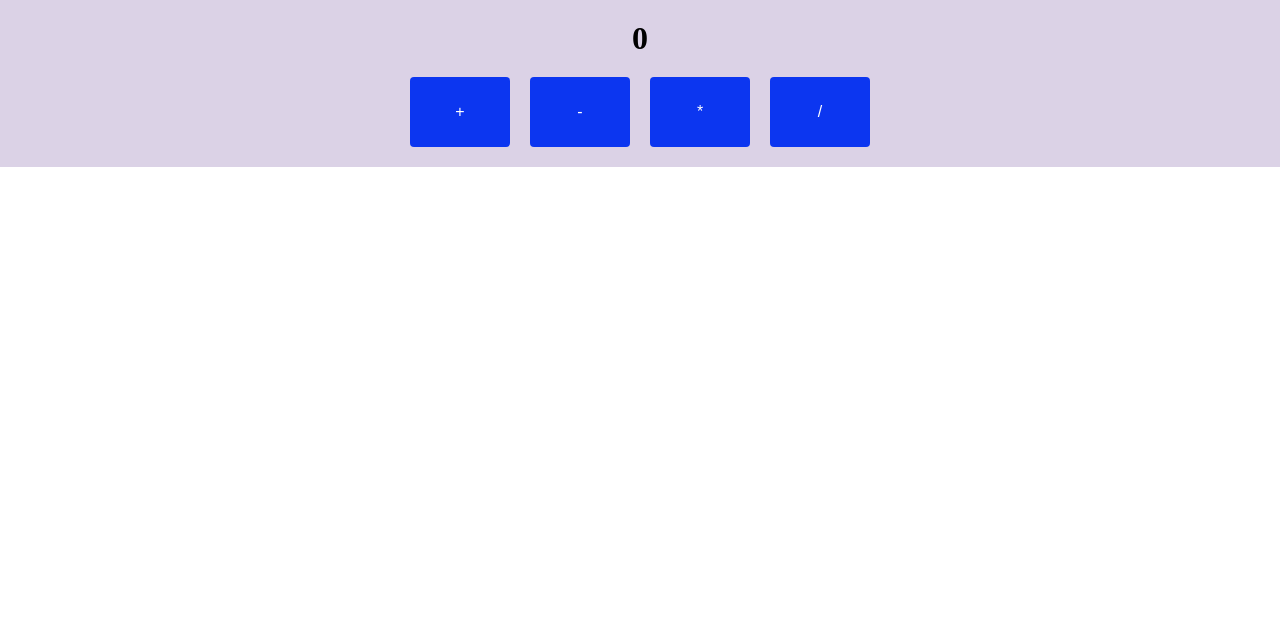
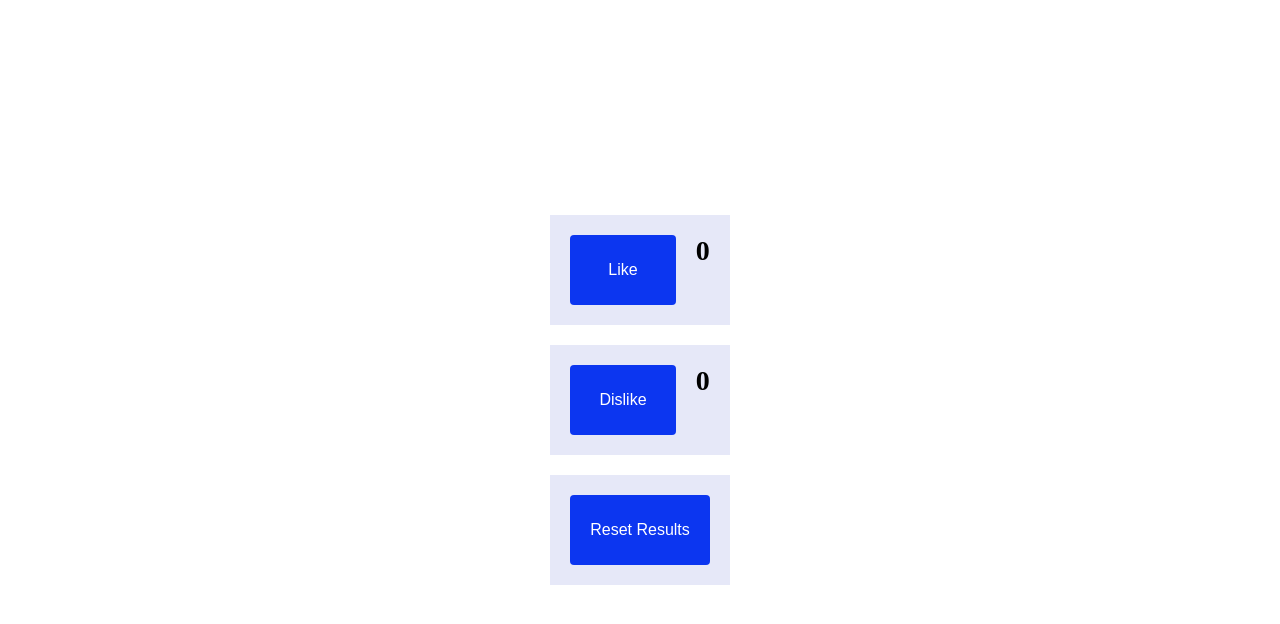
Before and after one commit to NataKyrylenko/React-Redux, a React (Vite) app: page / in a window 1280 px wide. Shown: the top 624 px of the page. Built offline with nearby package versions, Linux system fonts and the light colour scheme.

Commit message:
add homework17

```diff
--- a/src/App.tsx
+++ b/src/App.tsx
@@ -1,12 +1,13 @@
-import Homework16 from "homeworks/Homework16/Homework16"
+//import Homework16 from "homeworks/Homework16/Homework16"
+import Homework17 from "homeworks/Homework17/Homework17"
 //import Lesson16 from "lessons/Lesson16"
-
 
 const App = () => {
   return (
-//  <Lesson16/>
- <Homework16/>
+    //  <Lesson16/>
+    //  <Homework16/>
+    <Homework17 />
   )
 }
 
-export default App;
+export default App
--- a/src/components/Counter/Counter.tsx
+++ b/src/components/Counter/Counter.tsx
@@ -1,43 +1,58 @@
 import Button from "components/Button/Button";
-import { useState } from "react";
 import {
   CounterComponent,
   ButtonControl,
   CounterElement,
   ButtonsWrapper,
 } from "./styles";
+import { counterSliceActions, counterSliceSelectors } from "store/redux/counter/counterSlice";
+import { useAppDispatch, useAppSelector } from "store/hooks";
 
 function Counter() {
-  const [count, setCount] = useState<number>(0);
 
-  const onMinusClick = () => {
-    setCount(prevValue => prevValue - 1)
+  const count = useAppSelector(counterSliceSelectors.count)
+  //9. Создать функцию dispatch, которая диспачить экшен
+  const dispatch = useAppDispatch();
+
+  console.log(counterSliceActions)
+
+  const multiplyValue = 5;
+
+  //10. Создаём функции, которые будут диспатчить определённые экшены в
+  // ответ на действия эшен криэйтеров (кнопок)
+  const onPlus = () => {
+    // 11. Диспатчим экшен, для вызова редьюсера, который отвечает з алогику увеличения каунтера на 1
+    dispatch(counterSliceActions.add())
   }
-  const onPlusClick = () => {
-    setCount(prevValue => prevValue + 1)
+
+  const onMinus = () => {
+    dispatch(counterSliceActions.minus())
   }
-  const onMultiplyClick = () => {
-    setCount(prevValue => prevValue * 2)
+
+  const onMultiply = () => {
+    dispatch(counterSliceActions.multiply(multiplyValue))
   }
-  const onDivideClick = () => {
-    setCount(prevValue => Number((prevValue / 2).toFixed(2)))
+
+  const onDivide = () => {
+    dispatch(counterSliceActions.divine())
   }
+
 
   return (
     <CounterComponent>
       <CounterElement>{count}</CounterElement>
       <ButtonsWrapper>
         <ButtonControl>
-          <Button onButtonClick={onPlusClick} name="+" />
+          <Button onButtonClick={onPlus} name="+" />
         </ButtonControl>
         <ButtonControl>
-          <Button onButtonClick={onMinusClick} name="-" />
+          <Button onButtonClick={onMinus} name="-" />
         </ButtonControl>
         <ButtonControl>
-          <Button onButtonClick={onMultiplyClick} name="*" />
+          <Button onButtonClick={onMultiply} name="*" />
         </ButtonControl>
         <ButtonControl>
-          <Button onButtonClick={onDivideClick} name="/" />
+          <Button onButtonClick={onDivide} name="/" />
         </ButtonControl>
       </ButtonsWrapper>
     </CounterComponent>
--- /dev/null
+++ b/src/components/Feedback/Feedback.tsx
@@ -0,0 +1,41 @@
+
+import Button from "components/Button/Button";
+import { FeedbackContainer, FeedbackComponent, FeedbackCounter } from "./styles";
+import { feedbackSliceActions, feedbackSliceSelectors } from "store/redux/feedback/feedbackSlice";
+import { useAppDispatch, useAppSelector } from "store/hooks";
+
+function Feedback() {
+
+  const countLike = useAppSelector(feedbackSliceSelectors.countLike);
+  const countDislike = useAppSelector(feedbackSliceSelectors.countDislike);
+
+  const dispatch = useAppDispatch();
+
+  const onLike = () => {
+    dispatch(feedbackSliceActions.addLike())
+  }
+  const onDislike = () => {
+    dispatch(feedbackSliceActions.addDislike())
+  }
+ const resetResult = () => {
+    dispatch(feedbackSliceActions.resetAll())
+  }
+
+  return (
+    <FeedbackContainer>
+      <FeedbackComponent>
+        <Button name="Like" onButtonClick={onLike} />
+        <FeedbackCounter>{countLike}</FeedbackCounter>
+      </FeedbackComponent>
+      <FeedbackComponent>
+        <Button name="Dislike" onButtonClick={onDislike} />
+        <FeedbackCounter>{countDislike}</FeedbackCounter>
+      </FeedbackComponent>
+      <FeedbackComponent>
+        <Button name="Reset Results" onButtonClick={resetResult} />
+      </FeedbackComponent>
+    </FeedbackContainer>
+  );
+}
+
+export default Feedback;
--- /dev/null
+++ b/src/components/Feedback/styles.ts
@@ -0,0 +1,24 @@
+import styled from "@emotion/styled";
+import { css } from "@emotion/react";
+
+const commonFeedbackStyles = css`
+  display: flex;
+  flex-direction: column;
+  gap: 20px;
+`;
+
+export const FeedbackContainer = styled.div`
+  ${commonFeedbackStyles};
+`;
+
+export const FeedbackComponent = styled.div`
+  ${commonFeedbackStyles};
+  flex-direction: row;
+  background-color: rgb(230, 232, 248);
+  padding: 20px;
+`;
+
+export const FeedbackCounter = styled.p`
+  font-size: 28px;
+  font-weight: bold;
+`;
--- /dev/null
+++ b/src/homeworks/Homework17/Homework17.tsx
@@ -0,0 +1,12 @@
+import Feedback from "components/Feedback/Feedback";
+import { Homework17Wrapper } from "./styles";
+
+function Homework17(){
+    return (
+        <Homework17Wrapper>
+            <Feedback/>
+        </Homework17Wrapper>
+    )
+}
+
+export default Homework17;
--- /dev/null
+++ b/src/homeworks/Homework17/styles.ts
@@ -0,0 +1,8 @@
+import styled from "@emotion/styled";
+
+export const Homework17Wrapper = styled.div`
+ display: flex;
+ justify-content: center;
+ align-items: center;
+ flex: 1;
+`
--- /dev/null
+++ b/src/store/redux/feedback/feedbackSlice.ts
@@ -0,0 +1,37 @@
+import { createAppSlice } from "store/createAppSlice";
+import { FeedbackStateSlice } from "./types";
+import { create } from "domain";
+import { PayloadAction } from "@reduxjs/toolkit";
+
+const feedbackInitialState: FeedbackStateSlice = {
+    countLike: 0,
+    countDislike: 0
+}
+
+export const feedbackSlice = createAppSlice({
+   name: 'FEEDBACK',
+   initialState: feedbackInitialState,
+   reducers: create => ({
+        addLike: create.reducer((state: FeedbackStateSlice) => {
+            state.countLike = state.countLike + 1
+        }),
+        addDislike: create.reducer((state: FeedbackStateSlice) => {
+            state.countDislike = state.countDislike + 1
+        }),
+        resetAll: create.reducer((state: FeedbackStateSlice) => {
+            state.countLike = 0;
+            state.countDislike = 0;
+
+        }),
+
+   }),
+   selectors: {
+    countLike: (state: FeedbackStateSlice) => state.countLike,
+    countDislike: (state: FeedbackStateSlice) => state.countDislike
+
+   }
+
+})
+
+export const feedbackSliceActions = feedbackSlice.actions;
+export const feedbackSliceSelectors = feedbackSlice.selectors;
--- /dev/null
+++ b/src/store/redux/feedback/types.ts
@@ -0,0 +1,5 @@
+export interface FeedbackStateSlice {
+    countLike: number,
+    countDislike: number,
+
+}
--- a/src/store/store.ts
+++ b/src/store/store.ts
@@ -1,9 +1,11 @@
 import type { Action, ThunkAction } from "@reduxjs/toolkit"
 import { combineSlices, configureStore } from "@reduxjs/toolkit"
+import { counterSlice } from "./redux/counter/counterSlice"
+import { feedbackSlice } from "./redux/feedback/feedbackSlice"
 
 // `combineSlices` automatically combines the reducers using
 // their `reducerPath`s, therefore we no longer need to call `combineReducers`.
-const rootReducer = combineSlices()
+const rootReducer = combineSlices(counterSlice, feedbackSlice)
 // Infer the `RootState` type from the root reducer
 export type RootState = ReturnType<typeof rootReducer>
 
```
